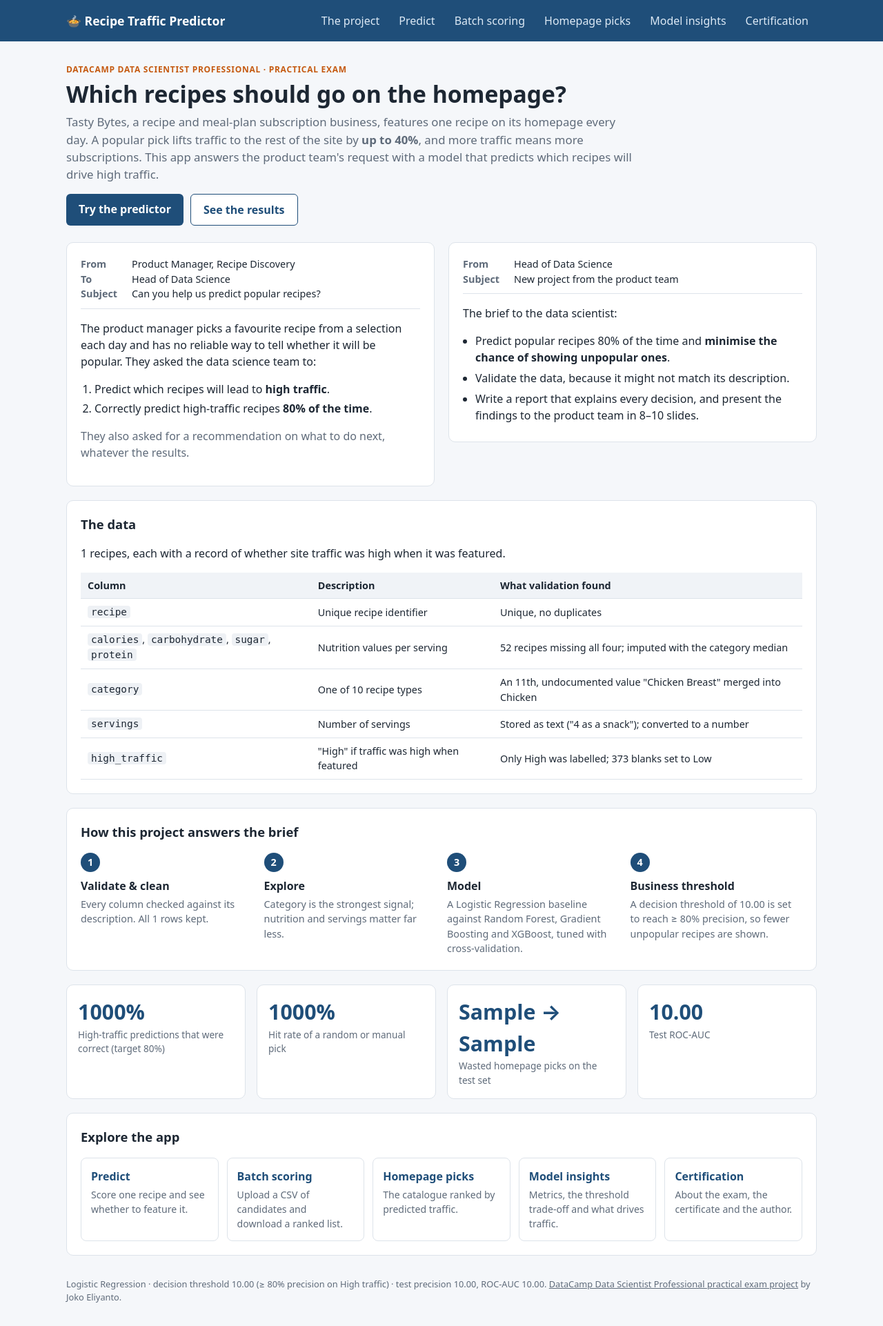
After one commit to jokoeliyanto/recipe-site-traffic-prediction, a Django app: template webapp/predictor/templates/predictor/project.html in a window 1280 px wide. The commit adds this page. Shown: the whole page at 69% size. Run offline with Django 5.2, Linux system fonts and the light colour scheme; the template is opened without the code that fills it: most values are stand-ins (such as "Sample title", 1, 10 or a date in 2020).

Commit message:
Add project brief and certification pages to the web app
The new landing page summarises the DataCamp practical exam brief, the
data and how the project answers it; Predict moves to /predict/. A final
Certification page shows the certificate, the official badge, the
author's photo and LinkedIn/GitHub links.

```diff
--- a/webapp/predictor/static/predictor/style.css
+++ b/webapp/predictor/static/predictor/style.css
@@ -116,3 +116,44 @@ tbody tr:hover { background: #f8fafc; }
 @media (max-width: 800px) { .figures { grid-template-columns: 1fr; } }
 
 .footer { color: var(--muted); font-size: .8rem; padding-top: 12px; padding-bottom: 32px; }
+
+/* Project page */
+.hero { margin: 32px 0 24px; max-width: 820px; }
+.hero h1 { font-size: 2.1rem; line-height: 1.2; }
+.eyebrow { text-transform: uppercase; letter-spacing: .06em; font-size: .75rem; font-weight: 700; color: var(--accent); margin-bottom: 6px; }
+.lead { font-size: 1.05rem; color: var(--muted); margin: 0; }
+a.btn { display: inline-block; text-decoration: none; }
+.email-head { border-bottom: 1px solid var(--border); padding-bottom: 10px; margin-bottom: 12px; font-size: .9rem; }
+.email-head div { display: flex; gap: 10px; }
+.email-head span { width: 64px; flex: none; color: var(--muted); font-weight: 600; }
+.asks { padding-left: 20px; }
+.asks li { margin-bottom: 4px; }
+.steps { display: grid; grid-template-columns: repeat(4, 1fr); gap: 16px; }
+@media (max-width: 800px) { .steps { grid-template-columns: 1fr 1fr; } }
+@media (max-width: 520px) { .steps { grid-template-columns: 1fr; } }
+.step h3 { font-size: 1rem; margin: 8px 0 4px; }
+.step p { margin: 0; color: var(--muted); font-size: .9rem; }
+.step-n { display: inline-flex; width: 28px; height: 28px; align-items: center; justify-content: center; border-radius: 50%; background: var(--primary); color: #fff; font-weight: 700; font-size: .9rem; }
+.tiles { display: grid; grid-template-columns: repeat(auto-fit, minmax(190px, 1fr)); gap: 12px; }
+.tile { display: block; border: 1px solid var(--border); border-radius: 8px; padding: 14px; text-decoration: none; color: inherit; }
+.tile:hover { border-color: var(--primary); background: #f8fafc; }
+.tile h3 { margin: 0 0 4px; font-size: 1rem; color: var(--primary); }
+.tile p { margin: 0; color: var(--muted); font-size: .88rem; }
+
+/* Certification page */
+.profile { display: flex; align-items: center; gap: 28px; margin-top: 28px; }
+.profile h1 { margin-bottom: 2px; }
+.profile-photo { width: 160px; height: 160px; object-fit: cover; object-position: top; border-radius: 50%; background: #eef4fa; border: 4px solid var(--primary-light); flex: none; }
+@media (max-width: 600px) { .profile { flex-direction: column; text-align: center; } .social { justify-content: center; } }
+.social { display: flex; flex-wrap: wrap; gap: 10px; margin-top: 14px; }
+.social-link { display: inline-flex; align-items: center; gap: 8px; padding: 8px 14px; border: 1px solid var(--border); border-radius: 6px; color: var(--primary); text-decoration: none; font-weight: 600; }
+.social-link:hover { border-color: var(--primary); background: #eef4fa; }
+.social-link svg { width: 18px; height: 18px; fill: currentColor; }
+.badge-card { text-align: center; }
+.badge { width: 170px; max-width: 100%; }
+.cert-meta { display: grid; grid-template-columns: auto auto; justify-content: center; gap: 4px 14px; text-align: left; margin: 0 0 18px; }
+.cert-meta dt { color: var(--muted); }
+.cert-meta dd { margin: 0; font-weight: 600; }
+.certificate { width: 100%; border: 1px solid var(--border); border-radius: 6px; display: block; }
+.footer a { color: inherit; }
+.wrap-cells td { white-space: normal; }
--- a/webapp/predictor/templates/predictor/base.html
+++ b/webapp/predictor/templates/predictor/base.html
@@ -9,13 +9,15 @@
 <body>
   <header class="topbar">
     <div class="wrap topbar-inner">
-      <a class="brand" href="{% url 'predictor:predict' %}">🍲 Recipe Traffic Predictor</a>
+      <a class="brand" href="{% url 'predictor:project' %}">🍲 Recipe Traffic Predictor</a>
       <nav>
         {% with name=request.resolver_match.url_name %}
+        <a href="{% url 'predictor:project' %}" {% if name == 'project' %}class="active"{% endif %}>The project</a>
         <a href="{% url 'predictor:predict' %}" {% if name == 'predict' %}class="active"{% endif %}>Predict</a>
         <a href="{% url 'predictor:batch' %}" {% if name == 'batch' %}class="active"{% endif %}>Batch scoring</a>
         <a href="{% url 'predictor:rankings' %}" {% if name == 'rankings' %}class="active"{% endif %}>Homepage picks</a>
         <a href="{% url 'predictor:insights' %}" {% if name == 'insights' %}class="active"{% endif %}>Model insights</a>
+        <a href="{% url 'predictor:certification' %}" {% if name == 'certification' %}class="active"{% endif %}>Certification</a>
         {% endwith %}
       </nav>
     </div>
@@ -29,7 +31,7 @@
     Logistic Regression · decision threshold {{ threshold|floatformat:2 }}
     (≥ 80% precision on High traffic) · test precision {{ metrics.business.precision|floatformat:2 }},
     ROC-AUC {{ metrics.test_roc_auc|floatformat:2 }}.
-    DataCamp Data Scientist Professional practical exam project.
+    <a href="{% url 'predictor:certification' %}">DataCamp Data Scientist Professional practical exam project</a> by Joko Eliyanto.
   </footer>
 </body>
 </html>
--- /dev/null
+++ b/webapp/predictor/templates/predictor/project.html
@@ -0,0 +1,101 @@
+{% extends "predictor/base.html" %}
+{% load predictor_extras %}
+{% block title %}The project · Recipe Traffic Predictor{% endblock %}
+{% block content %}
+<section class="hero">
+  <div class="eyebrow">DataCamp Data Scientist Professional · Practical exam</div>
+  <h1>Which recipes should go on the homepage?</h1>
+  <p class="lead">Tasty Bytes, a recipe and meal-plan subscription business, features one recipe on its homepage
+     every day. A popular pick lifts traffic to the rest of the site by <strong>up to 40%</strong>, and more traffic
+     means more subscriptions. This app answers the product team's request with a model that predicts which
+     recipes will drive high traffic.</p>
+  <div class="actions">
+    <a class="btn" href="{% url 'predictor:predict' %}">Try the predictor</a>
+    <a class="btn btn-secondary" href="{% url 'predictor:insights' %}">See the results</a>
+  </div>
+</section>
+
+<div class="grid-2">
+  <article class="card email">
+    <div class="email-head">
+      <div><span>From</span>Product Manager, Recipe Discovery</div>
+      <div><span>To</span>Head of Data Science</div>
+      <div><span>Subject</span>Can you help us predict popular recipes?</div>
+    </div>
+    <p>The product manager picks a favourite recipe from a selection each day and has no reliable way to tell
+       whether it will be popular. They asked the data science team to:</p>
+    <ol class="asks">
+      <li>Predict which recipes will lead to <strong>high traffic</strong>.</li>
+      <li>Correctly predict high-traffic recipes <strong>80% of the time</strong>.</li>
+    </ol>
+    <p class="muted">They also asked for a recommendation on what to do next, whatever the results.</p>
+  </article>
+
+  <article class="card email">
+    <div class="email-head">
+      <div><span>From</span>Head of Data Science</div>
+      <div><span>Subject</span>New project from the product team</div>
+    </div>
+    <p>The brief to the data scientist:</p>
+    <ul class="facts">
+      <li>Predict popular recipes 80% of the time and <strong>minimise the chance of showing unpopular ones</strong>.</li>
+      <li>Validate the data, because it might not match its description.</li>
+      <li>Write a report that explains every decision, and present the findings to the product team in 8–10 slides.</li>
+    </ul>
+  </article>
+</div>
+
+<section class="card">
+  <h2>The data</h2>
+  <p>{{ metrics.n_recipes }} recipes, each with a record of whether site traffic was high when it was featured.</p>
+  <div class="table-wrap">
+    <table class="wrap-cells">
+      <thead><tr><th>Column</th><th>Description</th><th>What validation found</th></tr></thead>
+      <tbody>
+        <tr><td><code>recipe</code></td><td>Unique recipe identifier</td><td>Unique, no duplicates</td></tr>
+        <tr><td><code>calories</code>, <code>carbohydrate</code>, <code>sugar</code>, <code>protein</code></td>
+            <td>Nutrition values per serving</td><td>52 recipes missing all four; imputed with the category median</td></tr>
+        <tr><td><code>category</code></td><td>One of 10 recipe types</td><td>An 11th, undocumented value "Chicken Breast" merged into Chicken</td></tr>
+        <tr><td><code>servings</code></td><td>Number of servings</td><td>Stored as text ("4 as a snack"); converted to a number</td></tr>
+        <tr><td><code>high_traffic</code></td><td>"High" if traffic was high when featured</td><td>Only High was labelled; 373 blanks set to Low</td></tr>
+      </tbody>
+    </table>
+  </div>
+</section>
+
+<section class="card">
+  <h2>How this project answers the brief</h2>
+  <div class="steps">
+    <div class="step"><span class="step-n">1</span><h3>Validate &amp; clean</h3>
+      <p>Every column checked against its description. All {{ metrics.n_recipes }} rows kept.</p></div>
+    <div class="step"><span class="step-n">2</span><h3>Explore</h3>
+      <p>Category is the strongest signal; nutrition and servings matter far less.</p></div>
+    <div class="step"><span class="step-n">3</span><h3>Model</h3>
+      <p>A Logistic Regression baseline against Random Forest, Gradient Boosting and XGBoost, tuned with cross-validation.</p></div>
+    <div class="step"><span class="step-n">4</span><h3>Business threshold</h3>
+      <p>A decision threshold of {{ threshold|floatformat:2 }} is set to reach ≥ 80% precision, so fewer unpopular recipes are shown.</p></div>
+  </div>
+</section>
+
+<div class="kpis">
+  <div class="kpi"><div class="kpi-value">{{ metrics.business.precision|pct }}</div>
+    <div class="kpi-label">High-traffic predictions that were correct (target 80%)</div></div>
+  <div class="kpi"><div class="kpi-value">{{ metrics.baseline_precision|pct }}</div>
+    <div class="kpi-label">Hit rate of a random or manual pick</div></div>
+  <div class="kpi"><div class="kpi-value">{{ metrics.default.false_positives }} → {{ metrics.business.false_positives }}</div>
+    <div class="kpi-label">Wasted homepage picks on the test set</div></div>
+  <div class="kpi"><div class="kpi-value">{{ metrics.test_roc_auc|floatformat:2 }}</div>
+    <div class="kpi-label">Test ROC-AUC</div></div>
+</div>
+
+<section class="card">
+  <h2>Explore the app</h2>
+  <div class="tiles">
+    <a class="tile" href="{% url 'predictor:predict' %}"><h3>Predict</h3><p>Score one recipe and see whether to feature it.</p></a>
+    <a class="tile" href="{% url 'predictor:batch' %}"><h3>Batch scoring</h3><p>Upload a CSV of candidates and download a ranked list.</p></a>
+    <a class="tile" href="{% url 'predictor:rankings' %}"><h3>Homepage picks</h3><p>The catalogue ranked by predicted traffic.</p></a>
+    <a class="tile" href="{% url 'predictor:insights' %}"><h3>Model insights</h3><p>Metrics, the threshold trade-off and what drives traffic.</p></a>
+    <a class="tile" href="{% url 'predictor:certification' %}"><h3>Certification</h3><p>About the exam, the certificate and the author.</p></a>
+  </div>
+</section>
+{% endblock %}
--- a/webapp/predictor/tests.py
+++ b/webapp/predictor/tests.py
@@ -40,7 +40,7 @@ class MLTests(SimpleTestCase):
 
 class ViewTests(SimpleTestCase):
     def test_pages_render(self):
-        for name in ("predict", "batch", "rankings", "insights"):
+        for name in ("project", "predict", "batch", "rankings", "insights", "certification"):
             with self.subTest(page=name):
                 self.assertEqual(self.client.get(reverse(f"predictor:{name}")).status_code, 200)
 
--- a/webapp/predictor/urls.py
+++ b/webapp/predictor/urls.py
@@ -5,9 +5,11 @@ from . import views
 app_name = "predictor"
 
 urlpatterns = [
-    path("", views.predict_view, name="predict"),
+    path("", views.project_view, name="project"),
+    path("predict/", views.predict_view, name="predict"),
     path("batch/", views.batch_view, name="batch"),
     path("rankings/", views.rankings_view, name="rankings"),
     path("insights/", views.insights_view, name="insights"),
+    path("certification/", views.certification_view, name="certification"),
     path("api/predict/", views.api_predict, name="api_predict"),
 ]
```
Also changed, not shown: webapp/predictor/templates/predictor/certification.html (added, +62 -0 lines), webapp/predictor/views.py (+21 -0 lines), README.md, webapp/predictor/static/predictor/img/datacamp-ds-badge.png (added), webapp/predictor/static/predictor/img/datacamp-ds-certificate.png (added), webapp/predictor/static/predictor/img/joko-eliyanto.png (added), 1 other file.
